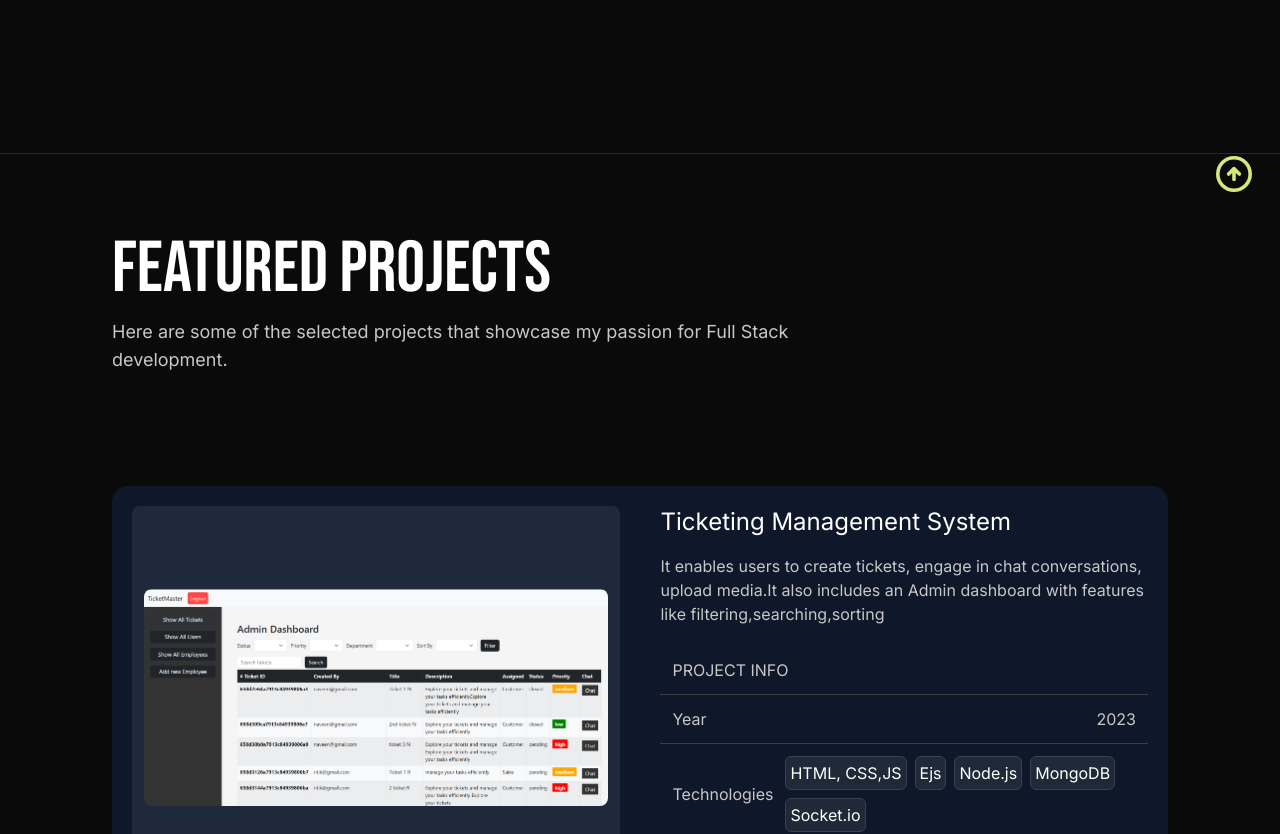
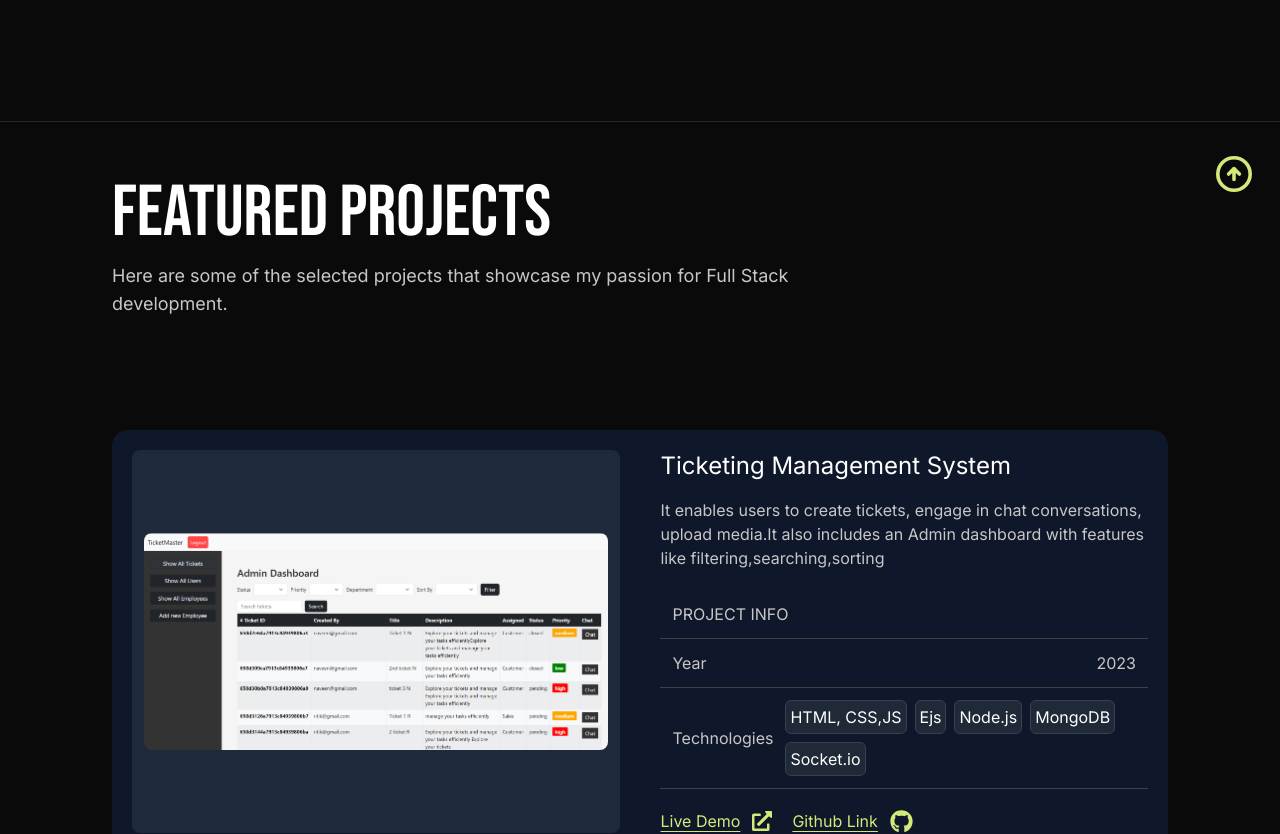
Before and after one commit to nvenkm/7naveennn, a Next.js app: page / in a window 1280 px wide. Shown: the part 580-1414 px from the top of the page. Built offline with nearby package versions, Linux system fonts and the light colour scheme.

Commit message:
Scroll margin Fixed

```diff
--- a/src/components/ContactForm.tsx
+++ b/src/components/ContactForm.tsx
@@ -1,5 +1,6 @@
 import React from "react";
 import GreenButton from "./GreenButton";
+import { IoIosSend } from "react-icons/io";
 
 const ContactForm = () => {
   return (
@@ -46,10 +47,13 @@ const ContactForm = () => {
         ></textarea>
       </FormFieldContainer>
 
-      <input
+      <a
         type="submit"
-        className="bg-green-wala cursor-pointer uppercase md:w-fit p-2 px-3 text-black-wala rounded-md  "
-      />
+        className="bg-green-wala cursor-pointer font-medium w-fit p-2 px-3 text-black-wala rounded-md flex items-center gap-1 "
+      >
+        <span>Send</span>
+        <IoIosSend size={23} />
+      </a>
     </form>
   );
 };
--- a/src/components/Section.tsx
+++ b/src/components/Section.tsx
@@ -21,7 +21,10 @@ const Section = ({
   return (
     <motion.section
       id={id}
-      className={twMerge("border-b border-solid border-neutral-800", className)}
+      className={twMerge(
+        "border-b  scroll-mt-24 md:scroll-mt-10  border-solid border-neutral-800",
+        className
+      )}
     >
       <motion.div
         ref={ref}
@@ -29,7 +32,7 @@ const Section = ({
         animate={inView ? { opacity: 1, y: 0 } : { opacity: 0, y: 100 }}
         transition={{ duration: 0.6 }}
         className={twMerge(
-          "flex flex-col mx-4 pt-28 md:pt-20 mb-20 gap-4 md:mx-12 lg:mx-28 md:flex-row",
+          "flex flex-col mx-4 pt-12 md:pt-14 mb-12 gap-4 md:mx-12 lg:mx-28 md:flex-row",
           divClassName
         )}
       >
```
